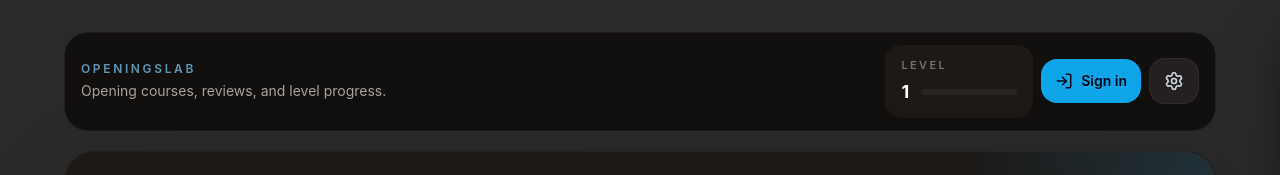
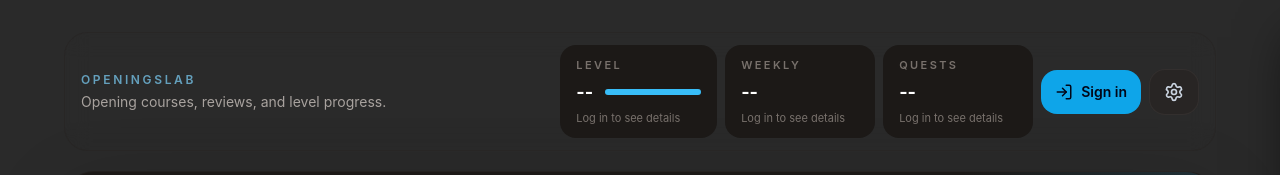
Before and after one commit to jmhoulberg-sys/OpeningsLab, a React (Vite) app: page / in a window 1280 px wide. Shown: the top 175 px of the page. Built offline with nearby package versions, Linux system fonts and the light colour scheme.

Commit message:
Streamline headers and compact unlock flow

```diff
--- a/src/components/Header/Header.tsx
+++ b/src/components/Header/Header.tsx
@@ -1,4 +1,4 @@
-import { Crown, Home, LogIn, Settings, UserCircle2 } from 'lucide-react';
+import { Crown, LogIn, Settings, UserCircle2 } from 'lucide-react';
 import { useTrainingStore } from '../../store/trainingStore';
 import { useProfileStore } from '../../store/profileStore';
 import { getLevelInfo, useProgressionStore } from '../../store/progressionStore';
@@ -27,10 +27,9 @@ export default function Header({ onSettingsClick, onHomeClick }: HeaderProps) {
   return (
     <header className="border-b border-stone-800/60 bg-stone-950/95 backdrop-blur-sm">
       <div className="mx-auto grid max-w-[1600px] grid-cols-[auto_1fr_auto] items-center gap-3 px-4 py-3 sm:px-6">
-        <div className="flex items-center gap-2 justify-self-start">
         <button
           onClick={onHomeClick}
-            className="group flex items-center gap-3 cursor-pointer"
+          className="group flex items-center gap-3 justify-self-start cursor-pointer"
         >
           <svg width="28" height="28" viewBox="0 0 24 24" fill="currentColor" className="text-sky-400 flex-shrink-0">
             <circle cx="12" cy="5" r="3" />
@@ -41,21 +40,10 @@ export default function Header({ onSettingsClick, onHomeClick }: HeaderProps) {
             OpeningsLab
           </span>
         </button>
-          <button
-            onClick={onHomeClick}
-            className="hidden items-center gap-2 rounded-xl border border-stone-700/45 bg-stone-900/85 px-3 py-2 text-sm font-semibold text-stone-300 transition-colors hover:bg-stone-800 hover:text-white lg:inline-flex cursor-pointer"
-          >
-            <Home size={15} />
-            Front page
-          </button>
-        </div>
 
         <div className="hidden min-w-0 justify-self-center lg:block">
-          <div className="rounded-[22px] border border-stone-800/60 bg-stone-900/88 px-5 py-3 shadow-[0_12px_34px_rgba(0,0,0,0.2)]">
-            <div className="text-[11px] font-semibold uppercase tracking-[0.26em] text-stone-500">
-              {opening ? 'Current opening' : 'Training focus'}
-            </div>
-            <div className="mt-1 text-center text-lg font-bold leading-tight text-white">
+          <div className="min-w-[430px] rounded-[22px] border border-stone-800/60 bg-stone-900/88 px-5 py-3 shadow-[0_12px_34px_rgba(0,0,0,0.2)]">
+            <div className="text-center text-lg font-bold leading-tight text-white">
               {headerTitle}
             </div>
             <div className="mt-1 max-w-[520px] truncate text-center text-sm text-stone-400">
@@ -65,7 +53,7 @@ export default function Header({ onSettingsClick, onHomeClick }: HeaderProps) {
         </div>
 
         <div className="flex items-center gap-2.5 justify-self-end">
-          <div className="hidden rounded-2xl bg-stone-900 px-3.5 py-2.5 sm:block">
+          <div className="hidden h-[74px] min-w-[122px] rounded-2xl bg-stone-900 px-3.5 py-2.5 sm:block">
             <div className="flex items-center gap-2">
               <Crown size={15} className="text-sky-300" />
               <span className="text-sm font-semibold text-white">
@@ -86,7 +74,7 @@ export default function Header({ onSettingsClick, onHomeClick }: HeaderProps) {
           {isLoggedIn ? (
             <button
               onClick={onSettingsClick}
-              className="hidden items-center gap-2 rounded-xl border border-stone-700/45 bg-stone-800 px-3.5 py-2.5 text-sm text-stone-200 transition-colors hover:bg-stone-700 sm:flex cursor-pointer"
+              className="hidden h-[42px] min-w-[162px] items-center gap-2 rounded-xl border border-stone-700/45 bg-stone-800 px-3.5 py-2.5 text-sm text-stone-200 transition-colors hover:bg-stone-700 sm:flex cursor-pointer"
               title="Account"
             >
               <UserCircle2 size={17} className="text-sky-300" />
@@ -95,7 +83,7 @@ export default function Header({ onSettingsClick, onHomeClick }: HeaderProps) {
           ) : (
             <button
               onClick={login}
-              className="hidden items-center gap-2 rounded-xl bg-sky-500 px-3.5 py-2.5 text-sm font-semibold text-slate-950 transition-colors hover:bg-sky-400 sm:flex cursor-pointer"
+              className="hidden h-[42px] min-w-[162px] items-center justify-center gap-2 rounded-xl bg-sky-500 px-3.5 py-2.5 text-sm font-semibold text-slate-950 transition-colors hover:bg-sky-400 sm:flex cursor-pointer"
             >
               <LogIn size={16} />
               Sign in
@@ -103,7 +91,7 @@ export default function Header({ onSettingsClick, onHomeClick }: HeaderProps) {
           )}
           <button
             onClick={onSettingsClick}
-            className="rounded-xl border border-stone-700/45 bg-stone-800 px-3.5 py-2.5 text-stone-300 transition-colors hover:bg-stone-700 hover:text-white cursor-pointer"
+            className="h-[42px] rounded-xl border border-stone-700/45 bg-stone-800 px-3.5 py-2.5 text-stone-300 transition-colors hover:bg-stone-700 hover:text-white cursor-pointer"
             title="Settings"
             aria-label="Open settings"
           >
--- a/src/components/Modals/TrainingSetupModal.tsx
+++ b/src/components/Modals/TrainingSetupModal.tsx
@@ -43,6 +43,11 @@ export default function TrainingSetupModal() {
   function launchLine(line: OpeningLine, mode: TrainingMode) {
     if (mode === 'learn') {
       setUnlockingLineId(line.id);
+      window.setTimeout(() => {
+        setMode(mode);
+        selectLine(line);
+      }, 1100);
+      return;
     }
     setMode(mode);
     selectLine(line);
@@ -98,19 +103,22 @@ export default function TrainingSetupModal() {
                 <BookOpen size={18} />
                 <div className="text-sm font-semibold uppercase tracking-[0.18em]">Choose a line to unlock</div>
               </div>
-              <div className="mt-4 grid gap-3 sm:grid-cols-2">
+              <div className="mt-4 space-y-2.5">
                 {learnableLines.map((line) => (
-                  <div key={line.id} className={`relative flex min-h-[214px] flex-col rounded-2xl border border-stone-700/70 bg-stone-950/70 p-4 ${unlockingLineId === line.id ? 'star-pop ring-1 ring-sky-400/30 shadow-[0_14px_30px_rgba(14,165,233,0.18)]' : ''}`}>
-                    <div className={`absolute right-4 top-4 ${unlockingLineId === line.id ? 'text-sky-300' : 'text-stone-500'}`}>
-                      <Lock size={20} />
+                  <div key={line.id} className={`relative flex items-center gap-4 rounded-2xl border border-stone-700/70 bg-stone-950/70 p-4 ${unlockingLineId === line.id ? 'star-pop ring-1 ring-sky-400/30 shadow-[0_14px_30px_rgba(14,165,233,0.18)]' : ''}`}>
+                    <div className={`flex h-12 w-12 flex-shrink-0 items-center justify-center rounded-2xl ${unlockingLineId === line.id ? 'bg-sky-500/16 text-sky-300' : 'bg-stone-900 text-stone-500'}`}>
+                      <Lock size={22} />
                     </div>
-                    <div className="min-h-[72px] pr-10 text-[1.05rem] font-bold leading-tight text-white">{line.name}</div>
-                    <div className="mt-2 flex-1 text-sm text-stone-300">
-                      {getPlainLanguageSummary(line)}
+                    <div className="min-w-0 flex-1">
+                      <div className="text-base font-bold leading-tight text-white">{line.name}</div>
+                      <div className="mt-1 text-sm text-stone-300">
+                        {getPlainLanguageSummary(line)}
+                      </div>
                     </div>
                     <button
+                      disabled={unlockingLineId !== null}
                       onClick={() => launchLine(line, 'learn')}
-                      className="mt-4 inline-flex items-center justify-center gap-2 self-start rounded-2xl bg-sky-500 px-4 py-2.5 text-sm font-semibold text-slate-950 transition-colors hover:bg-sky-400 cursor-pointer"
+                      className="inline-flex items-center justify-center gap-2 rounded-2xl bg-sky-500 px-4 py-2.5 text-sm font-semibold text-slate-950 transition-colors hover:bg-sky-400 disabled:cursor-not-allowed disabled:opacity-60 cursor-pointer"
                     >
                       Unlock line
                       <ChevronRight size={16} />
@@ -126,14 +134,14 @@ export default function TrainingSetupModal() {
               <Route size={18} />
               <div className="text-sm font-semibold uppercase tracking-[0.18em]">Practice unlocked lines</div>
             </div>
-          <div className="mt-2 text-sm text-stone-400">
+            <div className="mt-2 text-sm text-stone-400">
               When a line is unlocked, practice it either move-by-move or as a guided full line.
-          </div>
+            </div>
 
             {practiceLines.length === 0 ? (
-            <div className="mt-4 rounded-2xl border border-stone-800/70 bg-stone-950/70 px-4 py-3 text-sm text-stone-500">
+              <div className="mt-4 rounded-2xl border border-stone-800/70 bg-stone-950/70 px-4 py-3 text-sm text-stone-500">
                 Finish the next line cleanly to open practice modes.
-            </div>
+              </div>
             ) : (
               <div className="mt-4 space-y-3">
                 {practiceLines.map((line) => (
--- a/src/pages/HomePage.tsx
+++ b/src/pages/HomePage.tsx
@@ -140,7 +140,7 @@ export default function HomePage({
   return (
     <div className="min-h-screen bg-brand-bg px-4 py-6 sm:px-5 sm:py-8">
       <div className="mx-auto w-full max-w-6xl">
-        <div className="mb-5 flex items-center justify-between gap-3 rounded-[24px] border border-stone-800/60 bg-stone-950/80 px-4 py-3">
+        <div className="sticky top-3 z-30 mb-5 flex items-center justify-between gap-3 rounded-[24px] border border-stone-800/60 bg-stone-950/92 px-4 py-3 backdrop-blur-md">
           <div>
             <div className="text-xs font-semibold uppercase tracking-[0.22em] text-sky-300/70">
               OpeningsLab
@@ -148,19 +148,32 @@ export default function HomePage({
             <div className="mt-1 text-sm text-stone-400">Opening courses, reviews, and level progress.</div>
           </div>
           <div className="flex items-center gap-2">
-            <div className="hidden rounded-2xl bg-stone-900 px-4 py-3 sm:block">
+            <div className="hidden min-w-[150px] rounded-2xl bg-stone-900 px-4 py-3 sm:block">
               <div className="text-[11px] font-semibold uppercase tracking-[0.22em] text-stone-500">
                 Level
               </div>
               <div className="mt-1 flex items-center gap-3">
-                <div className="text-lg font-bold text-white">{levelInfo.level}</div>
+                <div className="text-lg font-bold text-white">{isLoggedIn ? levelInfo.level : '--'}</div>
                 <div className="h-1.5 w-24 rounded-full bg-stone-800">
                   <div
                     className="h-1.5 rounded-full bg-sky-400 transition-all duration-500"
-                    style={{ width: `${levelInfo.progressPct}%` }}
+                    style={{ width: `${isLoggedIn ? levelInfo.progressPct : 100}%` }}
                   />
                 </div>
               </div>
+              <div className="mt-1 text-[11px] text-stone-500">
+                {isLoggedIn ? 'Keep building lines' : 'Log in to see details'}
+              </div>
+            </div>
+            <div className="hidden min-w-[150px] rounded-2xl bg-stone-900 px-4 py-3 md:block">
+              <div className="text-[11px] font-semibold uppercase tracking-[0.22em] text-stone-500">Weekly</div>
+              <div className="mt-1 text-lg font-bold text-white">{isLoggedIn ? `${weeklyXp} XP` : '--'}</div>
+              <div className="mt-1 text-[11px] text-stone-500">{isLoggedIn ? 'This week so far' : 'Log in to see details'}</div>
+            </div>
+            <div className="hidden min-w-[150px] rounded-2xl bg-stone-900 px-4 py-3 lg:block">
+              <div className="text-[11px] font-semibold uppercase tracking-[0.22em] text-stone-500">Quests</div>
+              <div className="mt-1 text-lg font-bold text-white">{isLoggedIn ? `${questsComplete}/${quests.length}` : '--'}</div>
+              <div className="mt-1 text-[11px] text-stone-500">{isLoggedIn ? 'Daily progress' : 'Log in to see details'}</div>
             </div>
             {isLoggedIn ? (
               <button
```
Lines whose indentation alone changed are shown as unchanged.
